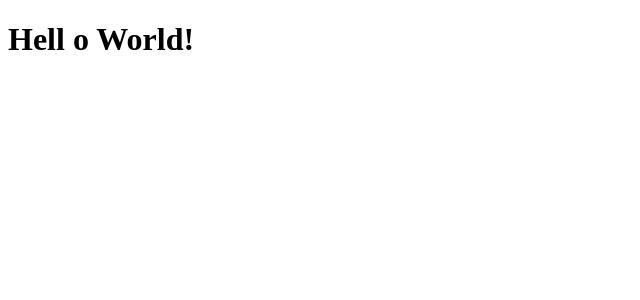
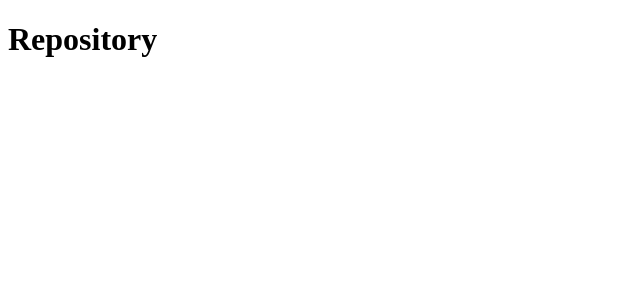
Before and after one commit to hbalardin/gostack-level-03-first-react-project, a React (Create React App) app: page /repository in a window 1280 px wide. Shown: the top 300 px of the page, without its empty margins (0-640 px from the left). Built offline with nearby package versions, Linux system fonts and the light colour scheme.

Commit message:
routes created

```diff
--- a/package.json
+++ b/package.json
@@ -12,6 +12,7 @@
     "@types/react-dom": "^16.9.0",
     "react": "^16.13.1",
     "react-dom": "^16.13.1",
+    "react-router-dom": "^5.2.0",
     "react-scripts": "3.4.1",
     "typescript": "~3.7.2"
   },
@@ -34,6 +35,7 @@
     ]
   },
   "devDependencies": {
+    "@types/react-router-dom": "^5.1.5",
     "@typescript-eslint/eslint-plugin": "^3.7.0",
     "eslint": "6.8.0",
     "eslint-config-airbnb": "^18.2.0",
--- a/src/App.tsx
+++ b/src/App.tsx
@@ -1,7 +1,12 @@
 import React from "react";
+import { BrowserRouter } from "react-router-dom";
 
-function App() {
-  return <h1>Hell o World!</h1>;
-}
+import Routes from "./routes";
+
+const App: React.FC = () => (
+  <BrowserRouter>
+    <Routes />
+  </BrowserRouter>
+);
 
 export default App;
--- /dev/null
+++ b/src/pages/Dashboard/index.tsx
@@ -0,0 +1,7 @@
+import React from "react";
+
+const Dashboard: React.FC = () => {
+  return <h1>Dashboard</h1>;
+};
+
+export default Dashboard;
--- /dev/null
+++ b/src/pages/Repository/index.tsx
@@ -0,0 +1,7 @@
+import React from "react";
+
+const Repository: React.FC = () => {
+  return <h1>Repository</h1>;
+};
+
+export default Repository;
--- /dev/null
+++ b/src/routes/index.tsx
@@ -0,0 +1,14 @@
+import React from "react";
+import { Switch, Route } from "react-router-dom";
+
+import Dashboard from "../pages/Dashboard";
+import Repository from "../pages/Repository";
+
+const Routes: React.FC = () => (
+  <Switch>
+    <Route path="/" exact component={Dashboard} />
+    <Route path="/repository" component={Repository} />
+  </Switch>
+);
+
+export default Routes;
```
Also changed, not shown: 2 other files (tests, documents, lock files or other folders).
